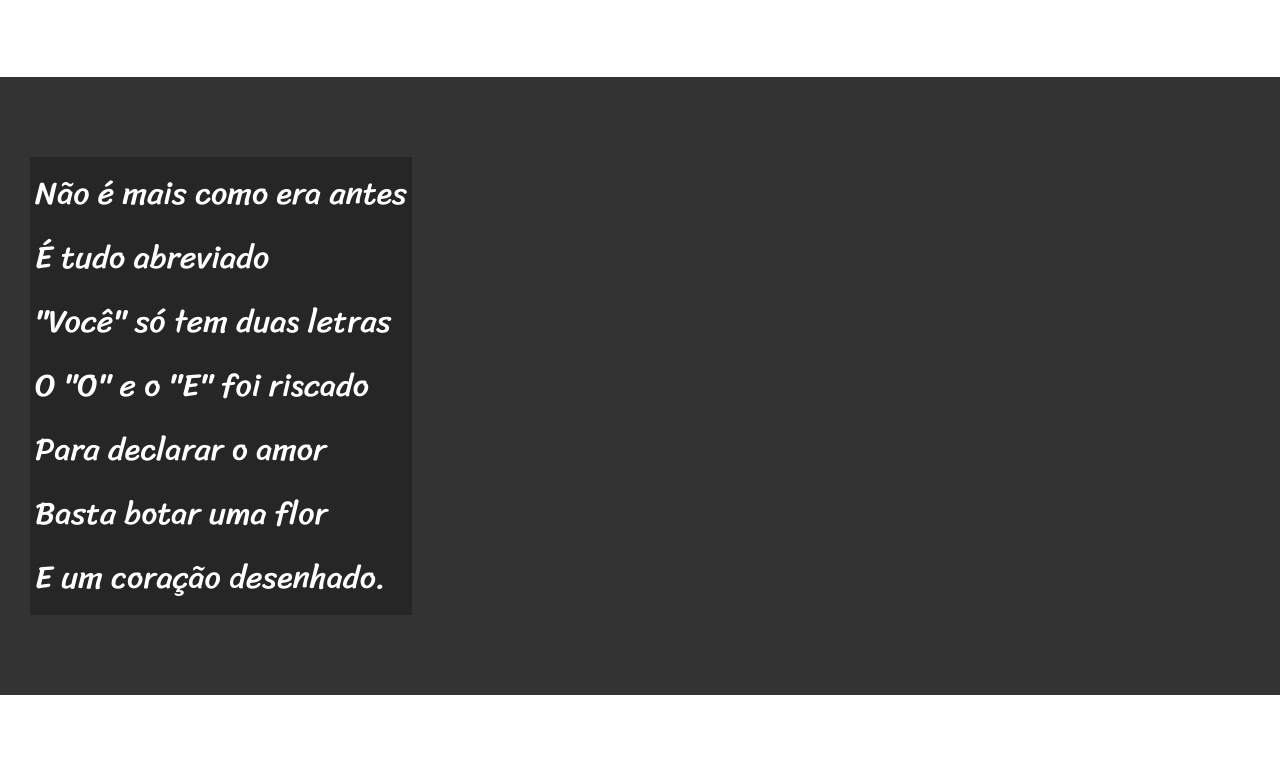
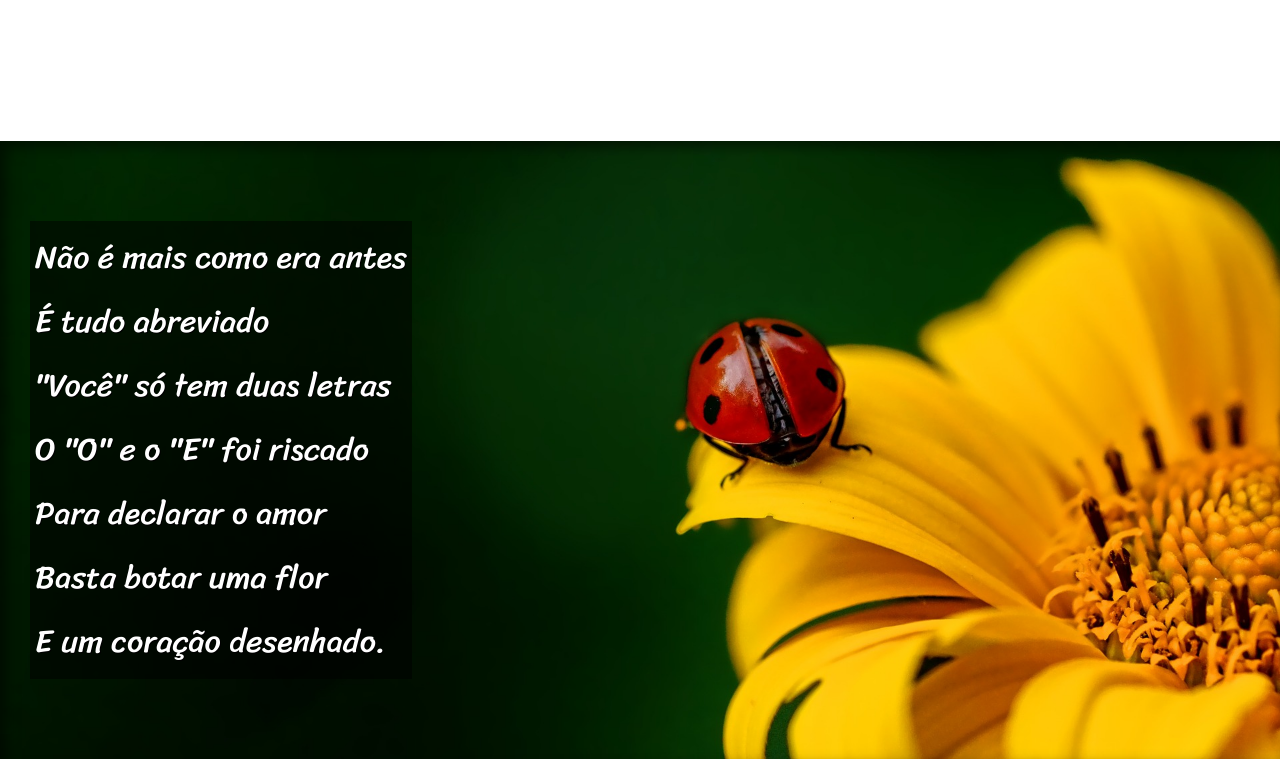
Before and after one commit to Jeffwiiiii/html-css, a plain HTML site: page desafios/df012/index.html in a window 1280 px wide. Shown: the part 791-1554 px from the top of the page. Drawn offline with Linux system fonts and the light colour scheme.

Commit message:
att codel moderno

```diff
--- a/desafios/df012/estilo.css
+++ b/desafios/df012/estilos/estilo.css
@@ -59,22 +59,37 @@ section {
     font-size: 2.5vw;
 }
 
+section > p {
+    padding-bottom: 2em;
+}
+
 section.normal {
     background-color: white;
     color:black;
 }
 
 section.imagem {
-
     background-color:rgb(51, 51, 51);
     color: white;
+    box-shadow: inset 6px 6px 13px 0px rgba(0, 0, 0, 0.507);
+    background-size: cover;
+    background-attachment: fixed;
 }
 
 section.imagem > p {
     display: inline-block;
     padding: 5px;
-    background-color: rgb(0, 0, 0, 0.250);
+    background-color: rgba(0, 0, 0, 0.507);
+    text-shadow: 1px 1px 0px black;
+}
 
+section#img01 {
+    background-image: url(../imagens/background001.jpg);
+    background-position: right center;
+}
+
+section#img02 {
+    background-image: url(../imagens/background002.jpg);
 }
 
 footer {
--- a/desafios/df012/index.html
+++ b/desafios/df012/index.html
@@ -4,7 +4,7 @@
     <meta charset="UTF-8">
     <meta name="viewport" content="width=device-width, initial-scale=1.0">
     <title>Cordel Moderno</title>
-    <link rel="stylesheet" href="estilo.css">
+    <link rel="stylesheet" href="estilos/estilo.css">
 </head>
 <body>
     <header>
@@ -28,7 +28,7 @@
         </p>
     </section>
 
-    <section class="imagem">
+    <section class="imagem" id="img01">
         <p>
             Não é mais como era antes<br>
             É tudo abreviado<br>
@@ -62,7 +62,7 @@
         </p>
     </section>
 
-    <section class="imagem">
+    <section class="imagem" id="img02">
         <p>
             Tenho saudade das cartas<br>
             Escritas com a própria mão<br>
```
